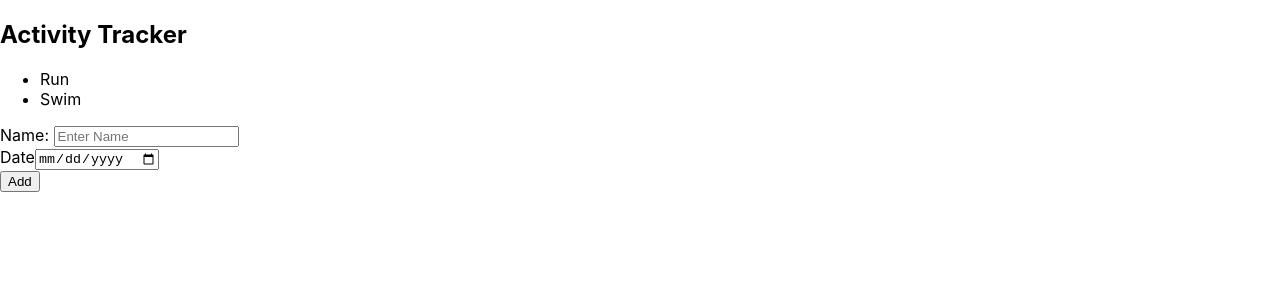
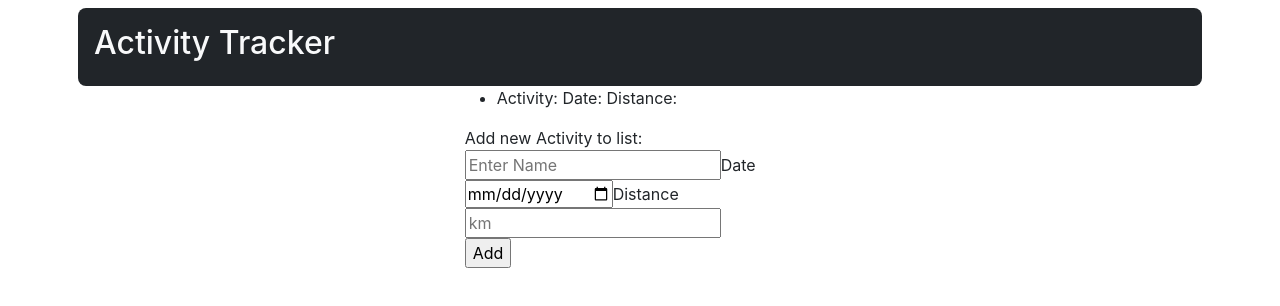
Before and after one commit to quinlans92/activitytracker-adding-working, a React (Create React App) app: page / in a window 1280 px wide. Shown: the top 306 px of the page. Built offline with nearby package versions, Linux system fonts and the light colour scheme.

Commit message:
printing avtivity/date/distance in li

```diff
--- a/package.json
+++ b/package.json
@@ -6,6 +6,7 @@
     "@testing-library/jest-dom": "^5.16.5",
     "@testing-library/react": "^13.4.0",
     "@testing-library/user-event": "^13.5.0",
+    "bootstrap": "^5.2.3",
     "react": "^18.2.0",
     "react-dom": "^18.2.0",
     "react-scripts": "5.0.1",
--- a/src/App.css
+++ b/src/App.css
@@ -32,6 +32,7 @@
     from {
         transform: rotate(0deg);
     }
+
     to {
         transform: rotate(360deg);
     }
--- a/src/App.js
+++ b/src/App.js
@@ -6,11 +6,9 @@ import { useState } from "react";
 
 const sampleActivity = [
   {
-    activityName: "Run"
-  },
-  {
-    activityName: "Swim"
-  },
+    id: 1,
+    activityName: ""
+  }
 
 ];
 
@@ -30,17 +28,6 @@ function App() {
   };
 
   return (
-
-
-    // <div id="App">
-    //   <div options="select-container">
-    //     <select>
-    //       {sampleActivity.map((sampleActivity) => (
-    //         <option value={sampleActivity.id}>{sampleActivity.activityName}</option>
-    //       ))}
-    //     </select>
-    //   </div>
-    // </div>
     <div className="container-sm p-2">
       <header className="p-3 text-centre bg-dark text-light rounded-3">
         <h2>Activity Tracker</h2>
--- a/src/components/ActivityList.js
+++ b/src/components/ActivityList.js
@@ -3,10 +3,10 @@ import React from 'react';
 
 const ActivityList = ({ activity }) => {
     return (
-        <ul id="Class-List">
+        <ul id="Class-List style-none">
             {
                 activity.map((performed) => (
-                    <li key={performed.id}>{performed.activityName}</li>
+                    <li key={performed.id}>Activity:{performed.activityName}  Date:{performed.activityDate}  Distance:{performed.activityDistance}</li>
                 ))}
         </ul>
     )
--- a/src/components/TrackerForm.js
+++ b/src/components/TrackerForm.js
@@ -1,10 +1,13 @@
 import React from "react";
+
 // props = { onSubmitHandler: addClassMember }
 const TrackerForm = ({ onSubmitHandler }) => {
     const handleSubmit = (e) => {
         e.preventDefault();
         let newEntry = {
-            activityName: e.target.activityName.value
+            activityName: e.target.activityName.value,
+            activityDate: e.target.date.value,
+            activityDistance: e.target.distance.value
         };
         e.target.activityName.value = "";
 
@@ -13,14 +16,14 @@ const TrackerForm = ({ onSubmitHandler }) => {
     return (
         <form onSubmit={handleSubmit}>
             <div>
-                <label>Name: </label>
+                <label>Add new Activity to list: </label>
                 <input type="text" name="activityName" placeholder="Enter Name" />
+                <label>Date</label>
+                <input type="date" name="date" placeholder="date" />
+                <label>Distance</label>
+                <input type="number" name="distance" placeholder="km" />
             </div>
-            <div>
-                <label>Date</label>
-                <input id="activityDate" type="date" placeholder="date" />
-            </div>
-            <input type="submit" className="btn btn primary" value="Add" />
+            <input type="submit" className="btns" value="Add" />
         </form>
     );
 }
--- a/src/index.js
+++ b/src/index.js
@@ -1,5 +1,7 @@
 import React from 'react';
 import ReactDOM from 'react-dom/client';
+import "bootstrap/dist/css/bootstrap.min.css";
+import "bootstrap/dist/js/bootstrap.bundle.min"
 import './index.css';
 import App from './App';
 import reportWebVitals from './reportWebVitals';
```
Also changed, not shown: 1 other file (tests, documents, lock files or other folders). Lines whose indentation alone changed are shown as unchanged.
